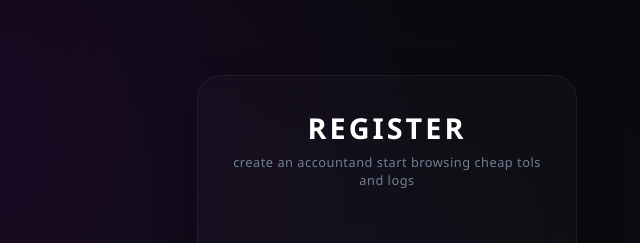
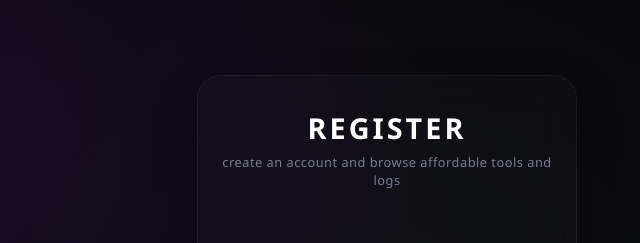
Before and after one commit to mc0903214-design/PR1M-L0GS-website, a plain HTML site: page register.html in a window 1280 px wide. Shown: the top 243 px of the page, 253-893 px from the left. Drawn offline with Linux system fonts and the light colour scheme.

Commit message:
Update register.html

```diff
--- a/register.html
+++ b/register.html
@@ -187,7 +187,7 @@
 
     <div class="auth-card">
         <h2>Register</h2>
-        <div class="subtitle">create an accountand start browsing cheap tols and logs</div>
+        <div class="subtitle">create an account and browse affordable tools and logs</div>
 
         <div id="status-msg"></div>
 
```
